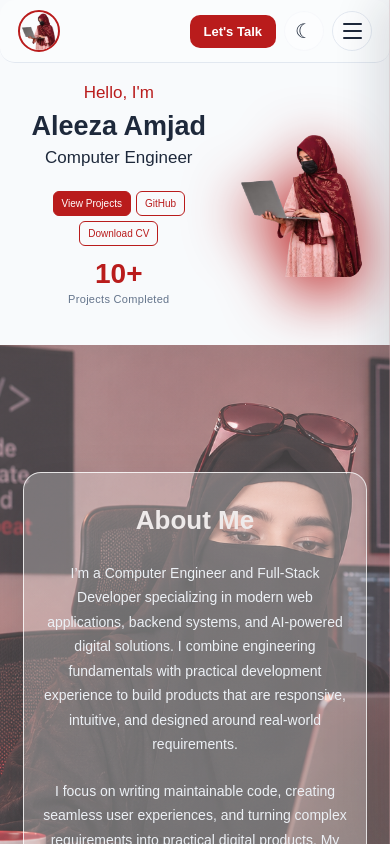
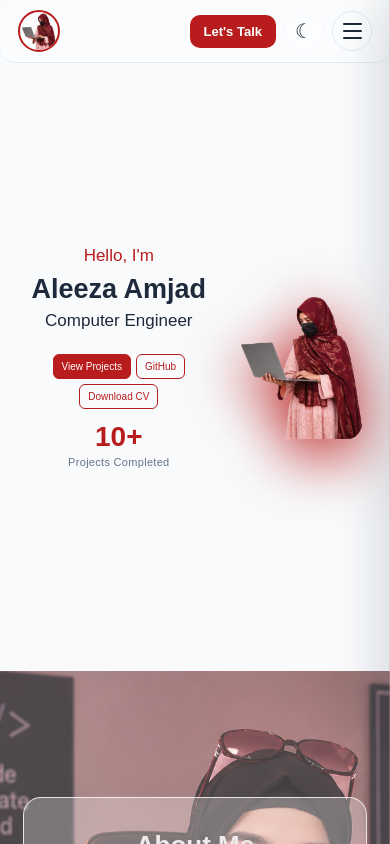
Before and after one commit to aleeza-dev/my-portfolio, a React (Vite) app: page / in a window 390 px wide. Shown: the top 844 px of the page. Built offline with nearby package versions, Linux system fonts and the light colour scheme.

Commit message:
Adjust mobile home section height

```diff
--- a/src/App.css
+++ b/src/App.css
@@ -1943,7 +1943,7 @@ body.dark-mode .side-menu-links a {
   }
 
   .hero {
-    min-height: auto;
+    min-height: 68vh;
 
     padding: 25px 6% 50px;
   }
@@ -2203,7 +2203,7 @@ body.dark-mode .side-menu-links a {
   }
 
   .hero {
-     min-height: auto;
+     min-height: 72vh;
     padding: 20px 5% 40px;
   }
 
```
